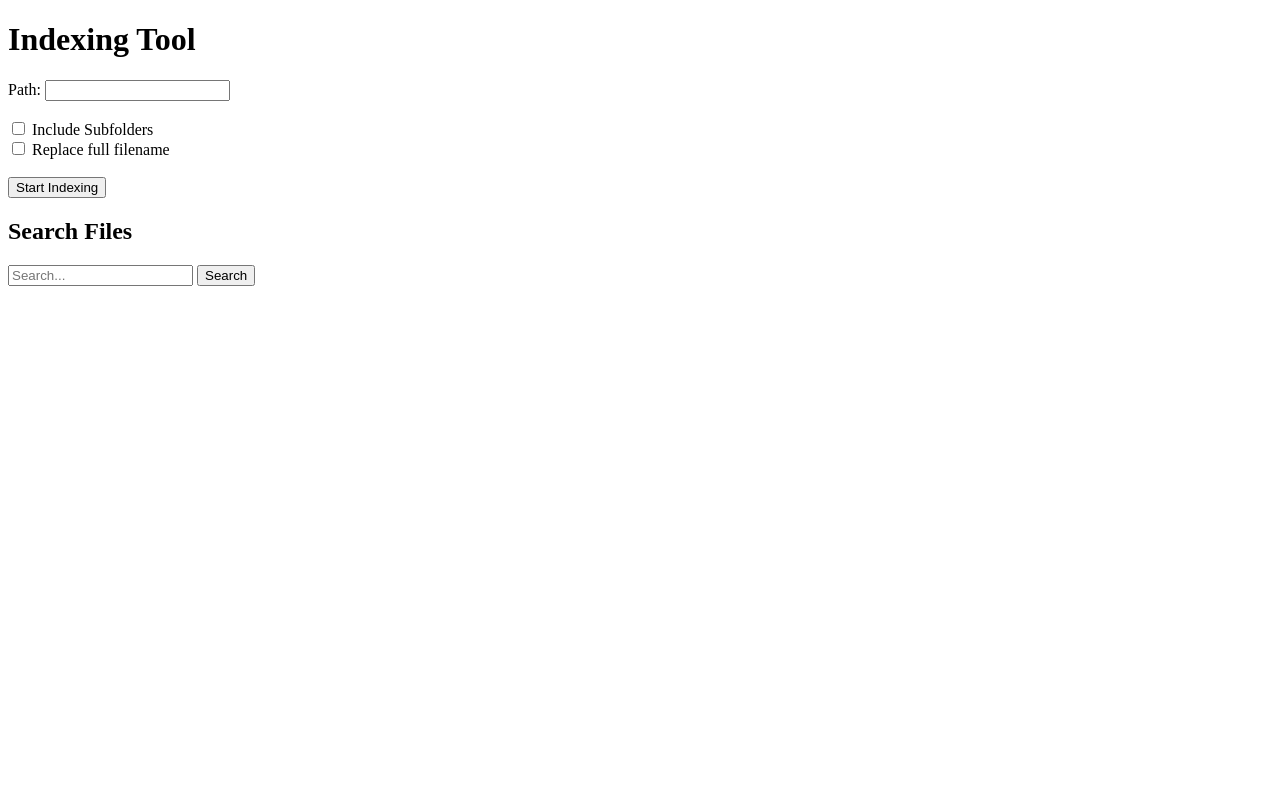
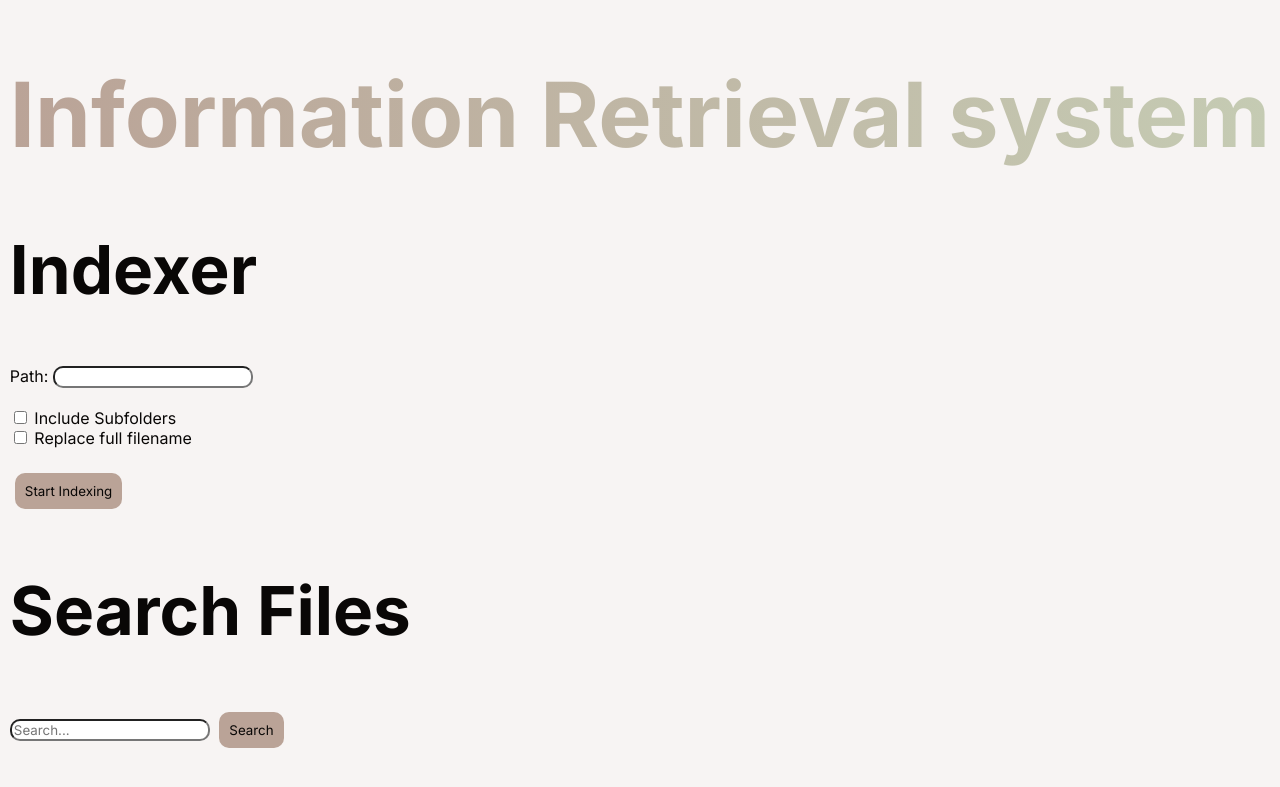
Before and after one commit to engag1ng/hirmes, a Flask app: page / in a window 1280 px wide. Shown: the top 787 px of the page. Run offline with Flask 3, Linux system fonts and the light colour scheme.

Commit message:
made it look pretty :)

```diff
--- /dev/null
+++ b/static/styles.css
@@ -0,0 +1,63 @@
+* {
+  font-family: 'Inter', sans-serif;
+}
+
+:root[data-theme="light"] {
+  --text: #090706;
+  --background: #f7f4f3;
+  --primary: #baa397;
+  --secondary: #c5cbb3;
+  --accent: #bcc9ab;
+}
+:root[data-theme="dark"] {
+  --text: #f9f7f6;
+  --background: #0c0908;
+  --primary: #685145;
+  --secondary: #464c34;
+  --accent: #475436;
+}
+
+.content {
+  max-width: fit-content;
+  margin-left: auto;
+  margin-right: auto;
+}
+
+body {
+  background-color: var(--background);
+  color: var(--text);
+}
+
+button {
+  background-color: var(--primary);
+  color: var(--text);
+  border: none;
+  padding: 10px;
+  margin: 5px;
+  border-radius: 10px;
+}
+
+h1 {
+  font-size: 89.76px;
+  color: var(--text);
+  background: linear-gradient(to right ,var(--primary), var(--secondary));
+  -webkit-background-clip: text;
+  -webkit-text-fill-color: transparent;
+}
+
+h2 {
+  font-size: 67.34px;
+  color: var(--text)
+}
+
+h3 {
+  font-size: 50.52px
+}
+
+input {
+  border-radius: 10px;
+}
+
+p {
+  font-size: 16px;
+}
--- a/templates/index.html
+++ b/templates/index.html
@@ -1,10 +1,15 @@
 <!DOCTYPE html>
-<html>
+<html data-theme="light">
 <head>
-    <title>Flask Input Form</title>
+    <meta charset="UTF-8">
+    <title>Information Retrieval</title>
+    <link rel="stylesheet" href="{{ url_for('static', filename='styles.css') }}">
+    <link href="https://fonts.googleapis.com/css2?family=Inter:wght@400;700&display=swap" rel="stylesheet">
 </head>
 <body>
-    <h1>Indexing Tool</h1>
+    <div class="content">
+    <h1>Information Retrieval system</h1>
+    <h2>Indexer</h2>
     <form action="/indexing" method="post">
         <label for="path">Path:</label>
         <input type="text" id="path" name="path" required><br><br>
@@ -41,5 +46,6 @@
             {% endfor %}
         </ul>
     {% endif %}
+    </div>
 </body>
 </html>
```
